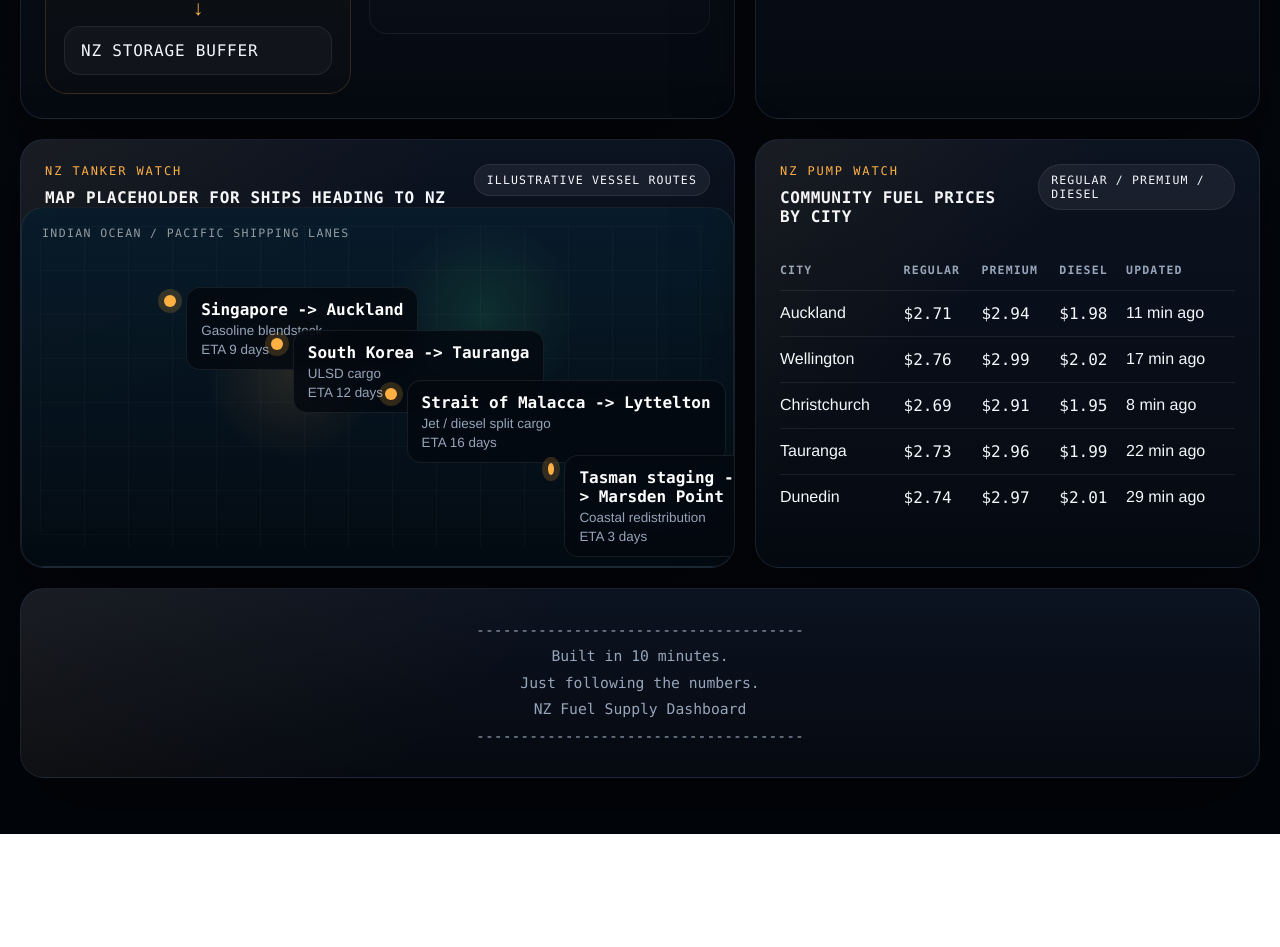
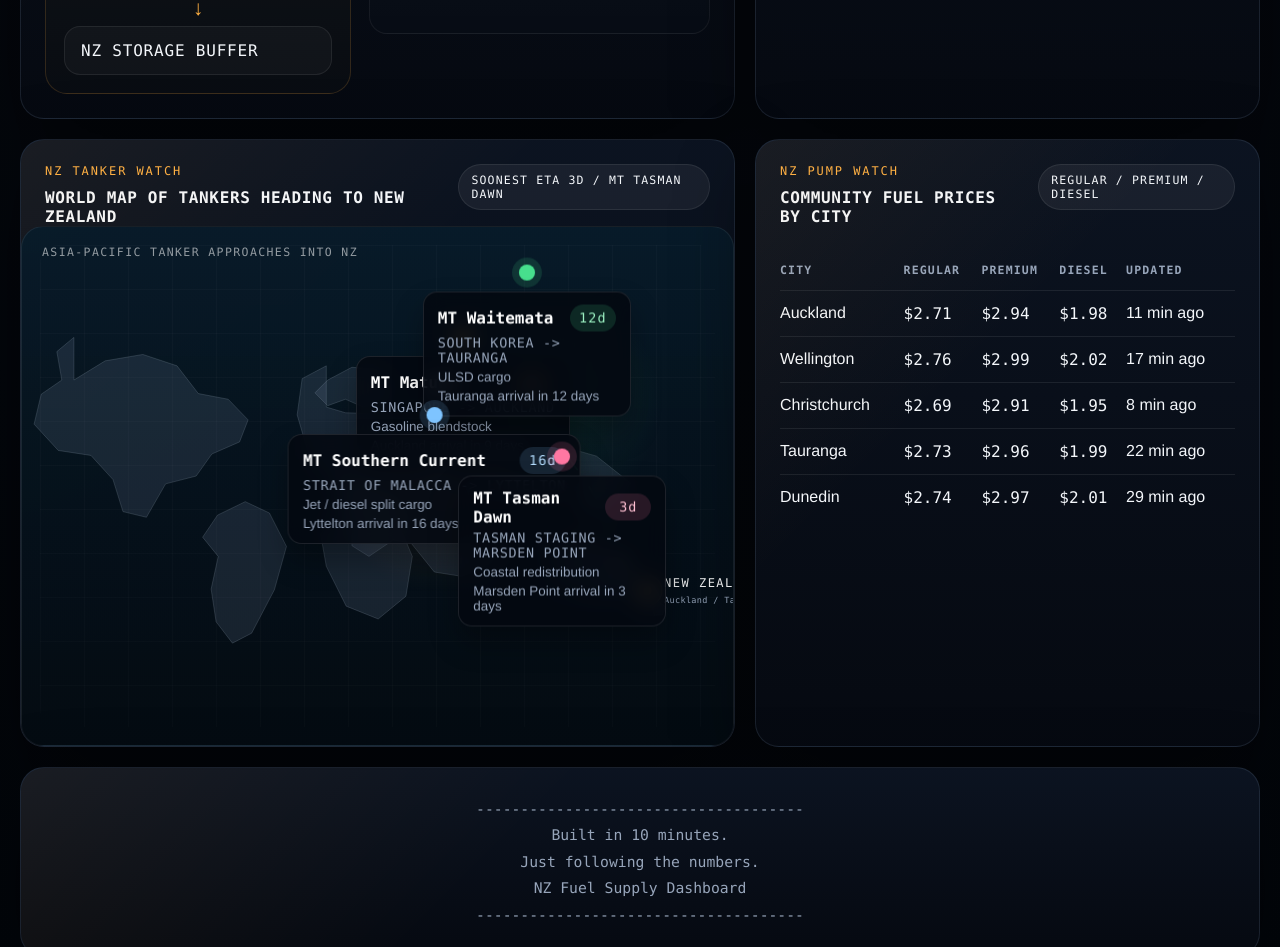
Before and after one commit to codbless/nz-fuel-supply-dashboard, a Next.js app: page / in a window 1280 px wide. Shown: the part 1520-2467 px from the top of the page. Before the commit the page ends 2354 px from the top, so only its background shows below. Built offline with nearby package versions, Linux system fonts and the light colour scheme.

Commit message:
Add world tanker map to dashboard

```diff
--- a/app/globals.css
+++ b/app/globals.css
@@ -411,11 +411,11 @@ h2 {
 
 .map-stage {
   position: relative;
-  min-height: 360px;
+  min-height: 520px;
   border-radius: 22px;
   background:
-    radial-gradient(circle at 65% 30%, rgba(71, 223, 141, 0.12), transparent 18%),
-    radial-gradient(circle at 38% 46%, rgba(255, 176, 67, 0.12), transparent 18%),
+    radial-gradient(circle at 74% 34%, rgba(71, 223, 141, 0.12), transparent 18%),
+    radial-gradient(circle at 59% 50%, rgba(255, 176, 67, 0.12), transparent 22%),
     linear-gradient(180deg, rgba(8, 28, 43, 0.92), rgba(4, 12, 19, 0.96));
   border: 1px solid rgba(255, 255, 255, 0.08);
 }
@@ -432,11 +432,19 @@ h2 {
   opacity: 0.7;
 }
 
+.map-stage::after {
+  content: "";
+  position: absolute;
+  inset: 0;
+  background: linear-gradient(180deg, rgba(4, 10, 16, 0.02), rgba(4, 10, 16, 0.3));
+  pointer-events: none;
+}
+
 .map-ocean-label {
   position: absolute;
   top: 18px;
   left: 20px;
-  z-index: 1;
+  z-index: 2;
   color: rgba(255, 255, 255, 0.56);
   font-family: "IBM Plex Mono", "SFMono-Regular", "Menlo", monospace;
   font-size: 0.72rem;
@@ -444,38 +452,195 @@ h2 {
   text-transform: uppercase;
 }
 
+.world-map-svg {
+  position: absolute;
+  inset: 0;
+  z-index: 1;
+  width: 100%;
+  height: 100%;
+}
+
+.world-land {
+  fill: rgba(123, 146, 173, 0.16);
+  stroke: rgba(173, 190, 211, 0.18);
+  stroke-width: 1.4;
+}
+
+.world-route {
+  fill: none;
+  stroke-width: 2.5;
+  stroke-linecap: round;
+  stroke-dasharray: 7 10;
+  animation: routeFlow 14s linear infinite;
+  filter: drop-shadow(0 0 10px rgba(255, 255, 255, 0.12));
+}
+
+.world-route.amber {
+  stroke: rgba(255, 176, 67, 0.92);
+}
+
+.world-route.mint {
+  stroke: rgba(71, 223, 141, 0.9);
+}
+
+.world-route.ice {
+  stroke: rgba(126, 196, 255, 0.9);
+}
+
+.world-route.rose {
+  stroke: rgba(255, 119, 162, 0.88);
+}
+
+.world-target-pulse {
+  fill: rgba(255, 176, 67, 0.12);
+  stroke: rgba(255, 176, 67, 0.34);
+  stroke-width: 1.5;
+}
+
+.world-target-core {
+  fill: var(--accent);
+  filter: drop-shadow(0 0 10px rgba(255, 176, 67, 0.5));
+}
+
+.world-target-label,
+.world-target-subtitle {
+  font-family: "IBM Plex Mono", "SFMono-Regular", "Menlo", monospace;
+}
+
+.world-target-label {
+  fill: rgba(255, 255, 255, 0.9);
+  font-size: 17px;
+  letter-spacing: 0.12em;
+}
+
+.world-target-subtitle {
+  fill: rgba(151, 165, 186, 0.95);
+  font-size: 12px;
+  letter-spacing: 0.04em;
+}
+
 .route-marker {
   position: absolute;
-  z-index: 1;
-  display: flex;
-  align-items: start;
-  gap: 10px;
+  z-index: 2;
+  display: grid;
+  justify-items: center;
+  gap: 12px;
+  transform: translate(-50%, -50%);
 }
 
 .route-dot {
-  width: 12px;
-  height: 12px;
-  margin-top: 8px;
+  width: 14px;
+  height: 14px;
   border-radius: 50%;
   background: var(--accent);
-  box-shadow: 0 0 0 6px rgba(255, 176, 67, 0.18);
+  box-shadow: 0 0 0 6px rgba(255, 176, 67, 0.16);
+  animation: vesselPulse 2.4s ease-in-out infinite;
+}
+
+.route-marker.amber .route-dot {
+  background: #ffb043;
+  box-shadow: 0 0 0 6px rgba(255, 176, 67, 0.16);
+}
+
+.route-marker.mint .route-dot {
+  background: #47df8d;
+  box-shadow: 0 0 0 6px rgba(71, 223, 141, 0.14);
+}
+
+.route-marker.ice .route-dot {
+  background: #7ec4ff;
+  box-shadow: 0 0 0 6px rgba(126, 196, 255, 0.14);
+}
+
+.route-marker.rose .route-dot {
+  background: #ff77a2;
+  box-shadow: 0 0 0 6px rgba(255, 119, 162, 0.14);
 }
 
 .route-card {
   display: grid;
   gap: 4px;
-  min-width: 180px;
+  min-width: 208px;
   padding: 12px 14px;
   border-radius: 14px;
   color: #fefefe;
-  background: rgba(4, 9, 16, 0.84);
-  border: 1px solid rgba(255, 255, 255, 0.08);
-  backdrop-filter: blur(8px);
+  background: rgba(4, 9, 16, 0.88);
+  border: 1px solid rgba(255, 255, 255, 0.1);
+  backdrop-filter: blur(10px);
+  box-shadow: 0 16px 30px rgba(0, 0, 0, 0.3);
+}
+
+.route-card-header {
+  display: flex;
+  align-items: center;
+  justify-content: space-between;
+  gap: 12px;
+}
+
+.eta-pill {
+  display: inline-flex;
+  align-items: center;
+  justify-content: center;
+  min-width: 46px;
+  padding: 6px 9px;
+  border-radius: 999px;
+  font-family: "IBM Plex Mono", "SFMono-Regular", "Menlo", monospace;
+  font-size: 0.74rem;
+  letter-spacing: 0.08em;
+}
+
+.eta-pill.amber {
+  color: #ffd79a;
+  background: rgba(255, 176, 67, 0.14);
+}
+
+.eta-pill.mint {
+  color: #9cf2c3;
+  background: rgba(71, 223, 141, 0.14);
+}
+
+.eta-pill.ice {
+  color: #b5deff;
+  background: rgba(126, 196, 255, 0.14);
+}
+
+.eta-pill.rose {
+  color: #ffc0d2;
+  background: rgba(255, 119, 162, 0.14);
+}
+
+.route-name {
+  color: rgba(255, 255, 255, 0.86);
+  font-family: "IBM Plex Mono", "SFMono-Regular", "Menlo", monospace;
+  font-size: 0.78rem;
+  letter-spacing: 0.05em;
+  text-transform: uppercase;
 }
 
 .route-card span {
   color: var(--muted);
   font-size: 0.84rem;
+}
+
+@keyframes routeFlow {
+  from {
+    stroke-dashoffset: 0;
+  }
+
+  to {
+    stroke-dashoffset: -170;
+  }
+}
+
+@keyframes vesselPulse {
+  0%,
+  100% {
+    transform: scale(1);
+  }
+
+  50% {
+    transform: scale(1.15);
+  }
 }
 
 .table-wrap {
@@ -571,6 +736,14 @@ tbody td:nth-child(4) {
   }
 
   .route-card {
-    min-width: 150px;
+    min-width: 176px;
+  }
+
+  .world-target-label {
+    font-size: 14px;
+  }
+
+  .world-target-subtitle {
+    font-size: 10px;
   }
 }
--- a/app/page.tsx
+++ b/app/page.tsx
@@ -28,11 +28,16 @@ type StockCover = {
 };
 
 type TankerRoute = {
+  vessel: string;
   route: string;
   cargo: string;
   eta: string;
+  etaBadge: string;
+  days: number;
   top: string;
   left: string;
+  path: string;
+  tone: "amber" | "mint" | "ice" | "rose";
 };
 
 const markets: Market[] = [
@@ -111,32 +116,52 @@ const importFlow = [
 
 const tankerRoutes: TankerRoute[] = [
   {
+    vessel: "MT Matuku",
     route: "Singapore -> Auckland",
     cargo: "Gasoline blendstock",
-    eta: "ETA 9 days",
-    top: "22%",
-    left: "20%",
+    eta: "Auckland arrival in 9 days",
+    etaBadge: "9d",
+    days: 9,
+    top: "33%",
+    left: "62%",
+    path: "M 590 214 C 646 225, 735 287, 856 382",
+    tone: "amber",
   },
   {
+    vessel: "MT Waitemata",
     route: "South Korea -> Tauranga",
     cargo: "ULSD cargo",
-    eta: "ETA 12 days",
-    top: "34%",
-    left: "35%",
+    eta: "Tauranga arrival in 12 days",
+    etaBadge: "12d",
+    days: 12,
+    top: "22%",
+    left: "71%",
+    path: "M 676 152 C 744 176, 804 248, 858 382",
+    tone: "mint",
   },
   {
+    vessel: "MT Southern Current",
     route: "Strait of Malacca -> Lyttelton",
     cargo: "Jet / diesel split cargo",
-    eta: "ETA 16 days",
+    eta: "Lyttelton arrival in 16 days",
+    etaBadge: "16d",
+    days: 16,
     top: "48%",
-    left: "51%",
+    left: "58%",
+    path: "M 566 232 C 626 266, 720 346, 848 406",
+    tone: "ice",
   },
   {
+    vessel: "MT Tasman Dawn",
     route: "Tasman staging -> Marsden Point",
     cargo: "Coastal redistribution",
-    eta: "ETA 3 days",
-    top: "69%",
-    left: "74%",
+    eta: "Marsden Point arrival in 3 days",
+    etaBadge: "3d",
+    days: 3,
+    top: "60%",
+    left: "76%",
+    path: "M 748 343 C 785 343, 822 352, 856 378",
+    tone: "rose",
   },
 ];
 
@@ -187,6 +212,9 @@ const stockCover: StockCover[] = [
 ];
 
 const maxDays = Math.max(...stockCover.map((entry) => entry.days));
+const soonestTanker = tankerRoutes.reduce((soonest, tanker) =>
+  tanker.days < soonest.days ? tanker : soonest,
+);
 
 function signalClass(status: "up" | "down" | "flat") {
   if (status === "up") return "positive";
@@ -347,22 +375,92 @@ export default function HomePage() {
             <div className="section-header">
               <div>
                 <p className="eyebrow">NZ TANKER WATCH</p>
-                <h2>Map placeholder for ships heading to NZ</h2>
+                <h2>World map of tankers heading to New Zealand</h2>
               </div>
-              <span className="section-tag">Illustrative vessel routes</span>
+              <span className="section-tag">
+                Soonest ETA {soonestTanker.etaBadge} / {soonestTanker.vessel}
+              </span>
             </div>
 
             <div className="map-stage">
-              <div className="map-ocean-label">Indian Ocean / Pacific shipping lanes</div>
+              <div className="map-ocean-label">Asia-Pacific tanker approaches into NZ</div>
+              <svg
+                className="world-map-svg"
+                viewBox="0 0 1000 520"
+                role="img"
+                aria-label="World map showing tanker routes and ETAs heading to New Zealand"
+              >
+                <g className="world-landmass">
+                  <path
+                    className="world-land"
+                    d="M73 111l44-27 53-9 48 16 30 39 42 8 28 29-12 31-39 17-22 31-43 11-27 47-33-8-14-45-31-34-46-7-34-37 10-42 29-20-7-40 24-20z"
+                  />
+                  <path
+                    className="world-land"
+                    d="M275 301l39-19 34 16 24 47-17 61-32 61-27 14-23-30-7-46 10-46-22-27 21-31z"
+                  />
+                  <path
+                    className="world-land"
+                    d="M430 111l34-18 35 3 25 25-10 21-34 7-25-11-25 9-18-18 18-18z"
+                  />
+                  <path
+                    className="world-land"
+                    d="M428 149l27 8 36 1 35 14 52-1 35 17 40-7 36 19 42-4 77 22 48 38-15 25-40 17-47 0-21 22-39 6-30 42-46 19-38-6-33-41-25-4-34 23-24-15 0-39-22-35-38-52-17-58 7-51 34-18z"
+                  />
+                  <path
+                    className="world-land"
+                    d="M492 253l31 23 10 45 16 38-9 56-39 32-45-18-28-56-8-45 22-35 11-40 39 0z"
+                  />
+                  <path
+                    className="world-land"
+                    d="M748 347l42-7 44 13 31 31-10 26-53 3-34-15-28-25 8-26z"
+                  />
+                  <path
+                    className="world-land"
+                    d="M870 390l18 9 10 18-13 18-22-6-1-17 8-22z"
+                  />
+                  <path
+                    className="world-land"
+                    d="M896 423l9 7-4 11-12 1-2-10 9-9z"
+                  />
+                </g>
+
+                <g className="world-routes">
+                  {tankerRoutes.map((route) => (
+                    <path
+                      key={route.route}
+                      d={route.path}
+                      className={`world-route ${route.tone}`}
+                      pathLength={100}
+                    />
+                  ))}
+                </g>
+
+                <g className="world-target">
+                  <circle className="world-target-pulse" cx="878" cy="407" r="22" />
+                  <circle className="world-target-core" cx="878" cy="407" r="7" />
+                  <text className="world-target-label" x="903" y="402">
+                    NEW ZEALAND
+                  </text>
+                  <text className="world-target-subtitle" x="903" y="424">
+                    Auckland / Tauranga / Lyttelton / Marsden Point
+                  </text>
+                </g>
+              </svg>
+
               {tankerRoutes.map((route) => (
                 <div
-                  className="route-marker"
-                  key={route.route}
+                  className={`route-marker ${route.tone}`}
+                  key={route.vessel}
                   style={{ top: route.top, left: route.left }}
                 >
                   <span className="route-dot" />
                   <div className="route-card">
-                    <strong>{route.route}</strong>
+                    <div className="route-card-header">
+                      <strong>{route.vessel}</strong>
+                      <span className={`eta-pill ${route.tone}`}>{route.etaBadge}</span>
+                    </div>
+                    <span className="route-name">{route.route}</span>
                     <span>{route.cargo}</span>
                     <span>{route.eta}</span>
                   </div>
```
